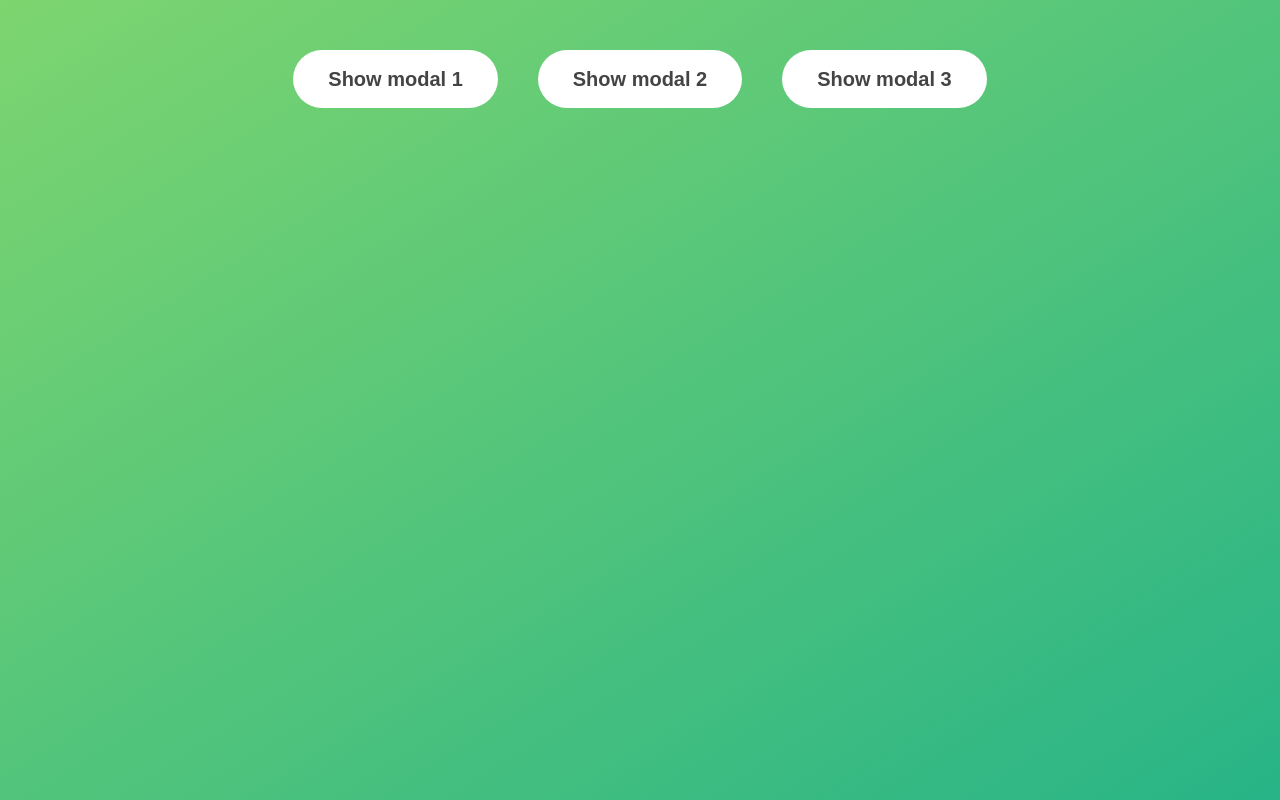
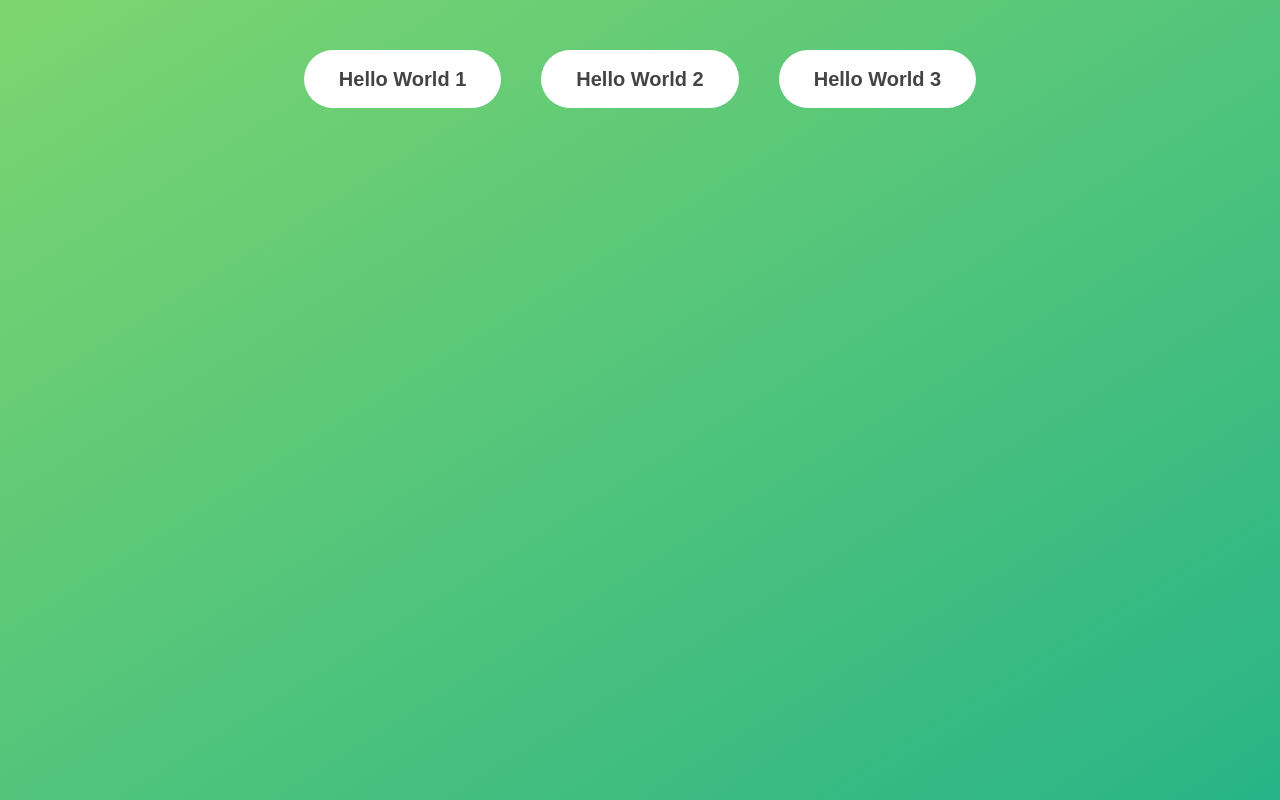
Before and after one commit to sina-bre/sina-bre.github.io, a plain HTML site: page index.html in a window 1280 px wide. Drawn offline with Linux system fonts and the light colour scheme.

Commit message:
initial commit2

```diff
--- a/index.html
+++ b/index.html
@@ -8,13 +8,13 @@
     <title>Modal window</title>
   </head>
   <body>
-    <button class="show-modal">Show modal 1</button>
-    <button class="show-modal">Show modal 2</button>
-    <button class="show-modal">Show modal 3</button>
+    <button class="show-modal">Hello World 1</button>
+    <button class="show-modal">Hello World 2</button>
+    <button class="show-modal">Hello World 3</button>
 
     <div class="modal hidden">
       <button class="close-modal">&times;</button>
-      <h1>I'm a modal window 😍</h1>
+      <h1>Hello world 😍</h1>
       <p>
         Lorem ipsum dolor sit amet, consectetur adipisicing elit, sed do eiusmod
         tempor incididunt ut labore et dolore magna aliqua. Ut enim ad minim
```
